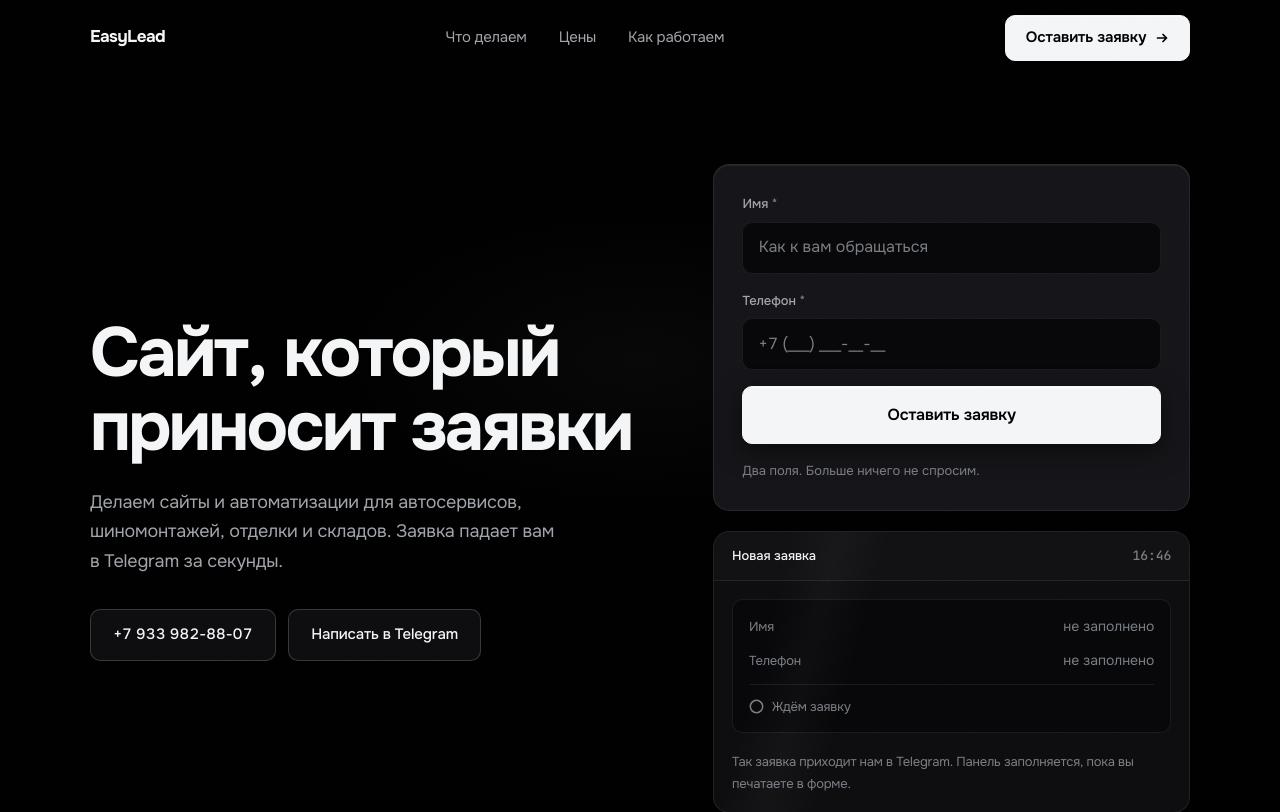
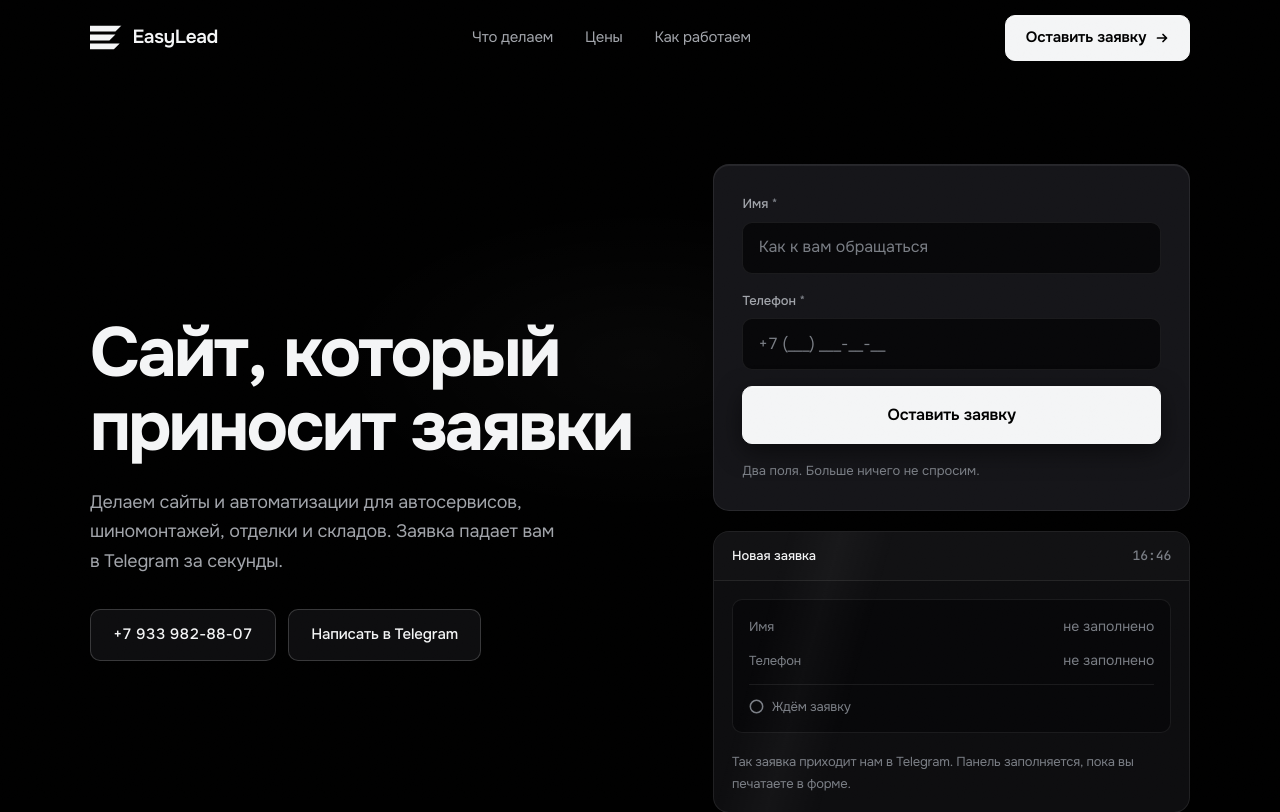
Before and after one commit to satoaya468-maker/-, a web app: file index.html in a window 1280 px wide. Shown: the top 812 px of the page. Run offline with its HTML, style and script files only (its server is not run), Linux system fonts and the light colour scheme.

Commit message:
Add logo mark, inline lockup in header and footer, full favicon set
Знак нарисован по присланной картинке: три штриха с правым краем,
срезанным под 45 градусов. Верхний длиннее, средний короче, нижний
между ними. Штрих 5 единиц, промежуток 2.4, длины 26 / 21 / 24.5
в viewBox 0 0 26 19.8. Пропорции подбирались сверкой рендера
с оригиналом, промежуточные варианты отброшены.

Файлы
- img/logo-mark.svg с fill="currentColor"
- img/logo-icon.svg, знак в чёрном скруглённом квадрате, цвета заданы
  явно: у фавиконки нет родителя и наследовать цвет не от кого
- img/apple-touch-icon.png 180x180
- favicon.ico 32x32 в корне, PNG внутри ICO-контейнера

Разметка
- Знак вставлен в шапку и подвал инлайном, не через img, иначе
  currentColor не сработал бы и знак остался бы чёрным на чёрном.
- Лок-ап: знак 24px, зазор 11px, текст 19px весом 600 с трекингом
  -0.02em. Вся связка это ссылка на главную с aria-label.
- В подвале был голый span, теперь тот же лок-ап.
- Прежняя временная фавиконка удалена.

Проверено
- fill знака на тёмном родителе rgb(244,245,246), на светлом
  rgb(10,10,10): наследование работает, отдельных файлов под темы нет.
- Знак читается на 64, 32 и 16 пикселях.
- Все четыре файла иконок отдаются с кодом 200.
- Регрессий нет: фон остался в пределах #0A0A0A, форма, валидация,
  отсутствие горизонтального скролла и работа без JS на месте.

Ссылки на иконки абсолютные, как и было заказано. Для публикации
в подпапке нужно убрать ведущий слэш, это отмечено в README.

Co-Authored-By: Claude Opus 5 <noreply@anthropic.com>
Claude-Session: https://claude.ai/code/session_016jMBwCZ9zUKbLHcH9YhzC2

```diff
--- a/css/easylead.css
+++ b/css/easylead.css
@@ -403,13 +403,30 @@ html {
   width: 100%;
 }
 
+/* Лок-ап логотипа. Знак вставлен в разметку инлайном, поэтому наследует
+   currentColor: на тёмном фоне белый, в инверсии чёрный. Отдельных файлов
+   под темы не нужно. */
 .wordmark {
-  font-size: 1.0625rem;
-  font-weight: 700;
-  letter-spacing: -.035em;
   display: inline-flex;
   align-items: center;
+  gap: 11px;
   min-height: 44px;
+  color: var(--text);
+}
+
+.wordmark__mark {
+  height: 24px;
+  width: auto;
+  flex: none;
+  /* Оптическая компенсация: срез правого края тянет знак вверх. */
+  transform: translateY(-.5px);
+}
+
+.wordmark__text {
+  font-size: 19px;
+  font-weight: 600;
+  letter-spacing: -.02em;
+  line-height: 1;
 }
 
 .nav { display: none; gap: 2rem; }
--- a/index.html
+++ b/index.html
@@ -24,7 +24,9 @@
 <meta name="twitter:card" content="summary_large_image">
 
 <meta name="theme-color" content="#000000">
-<link rel="icon" href="assets/img/easylead-favicon.svg" type="image/svg+xml">
+<link rel="icon" type="image/svg+xml" href="/img/logo-icon.svg">
+<link rel="icon" sizes="32x32" href="/favicon.ico">
+<link rel="apple-touch-icon" href="/img/apple-touch-icon.png">
 
 <!-- Шрифты локальные: ни одного стороннего запроса на первом экране. -->
 <link rel="preload" as="font" type="font/woff2" href="assets/fonts/onest-cyrillic.woff2" crossorigin>
@@ -61,7 +63,12 @@
 
 <header class="header" id="header">
   <div class="shell header__inner">
-    <a class="wordmark" href="#top" aria-label="EasyLead, на главную">EasyLead</a>
+    <a class="wordmark" href="#top" aria-label="EasyLead, на главную">
+      <svg class="wordmark__mark" viewBox="0 0 26 19.8" fill="currentColor" aria-hidden="true">
+        <path d="M0 0H26L21 5H0Z M0 7.4H21L16 12.4H0Z M0 14.8H24.5L19.5 19.8H0Z"/>
+      </svg>
+      <span class="wordmark__text">EasyLead</span>
+    </a>
 
     <nav class="nav" aria-label="Разделы страницы">
       <a href="#services">Что делаем</a>
@@ -459,7 +466,12 @@
 
 <footer class="footer">
   <div class="shell footer__inner">
-    <span class="wordmark">EasyLead</span>
+    <a class="wordmark" href="#top" aria-label="EasyLead, на главную">
+      <svg class="wordmark__mark" viewBox="0 0 26 19.8" fill="currentColor" aria-hidden="true">
+        <path d="M0 0H26L21 5H0Z M0 7.4H21L16 12.4H0Z M0 14.8H24.5L19.5 19.8H0Z"/>
+      </svg>
+      <span class="wordmark__text">EasyLead</span>
+    </a>
     <p class="tiny">Сайты и автоматизации для локального бизнеса</p>
     <p class="tiny">
       <a class="link-quiet" href="tel:+79339828807" data-contact="phone-link">
```
Also changed, not shown: DESIGN.md (+25 -0 lines), README.md, assets/img/easylead-favicon.svg (deleted), favicon.ico (added), img/apple-touch-icon.png (added), img/logo-icon.svg (added), img/logo-mark.svg (added).
